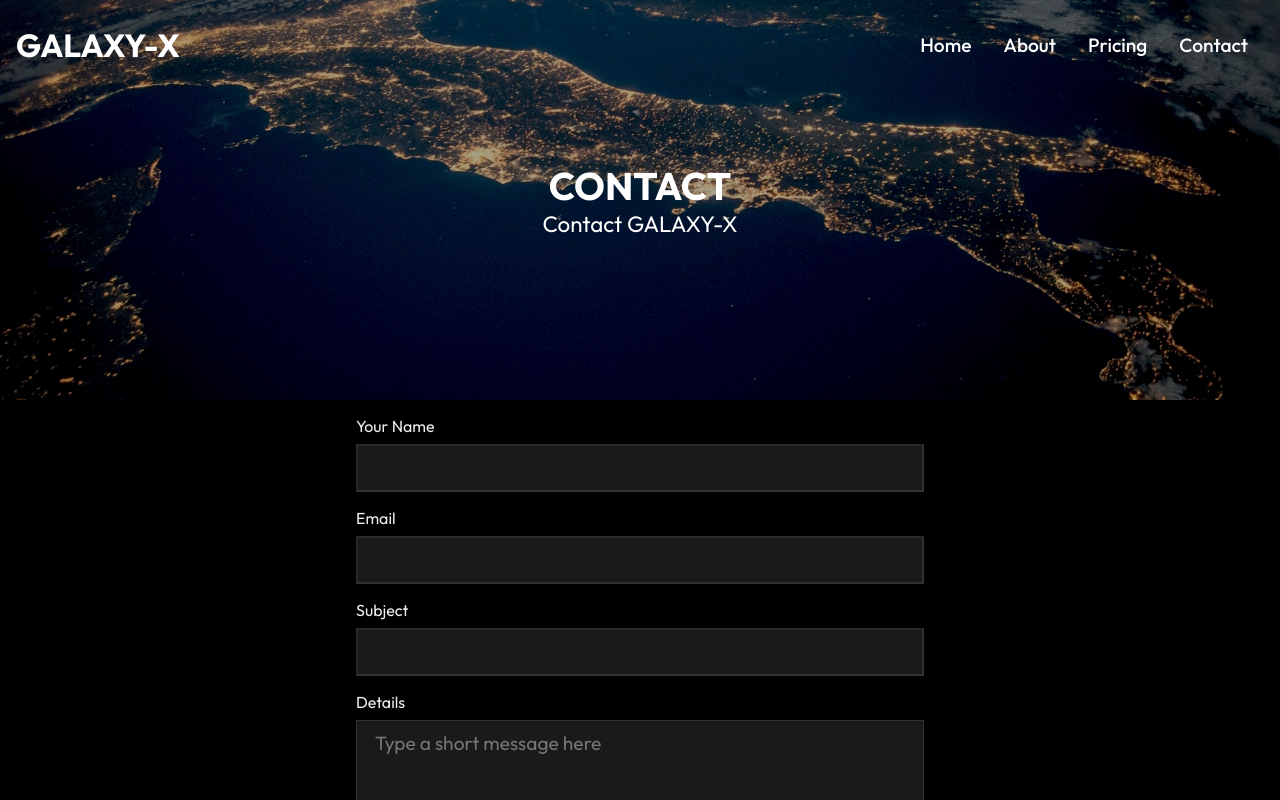
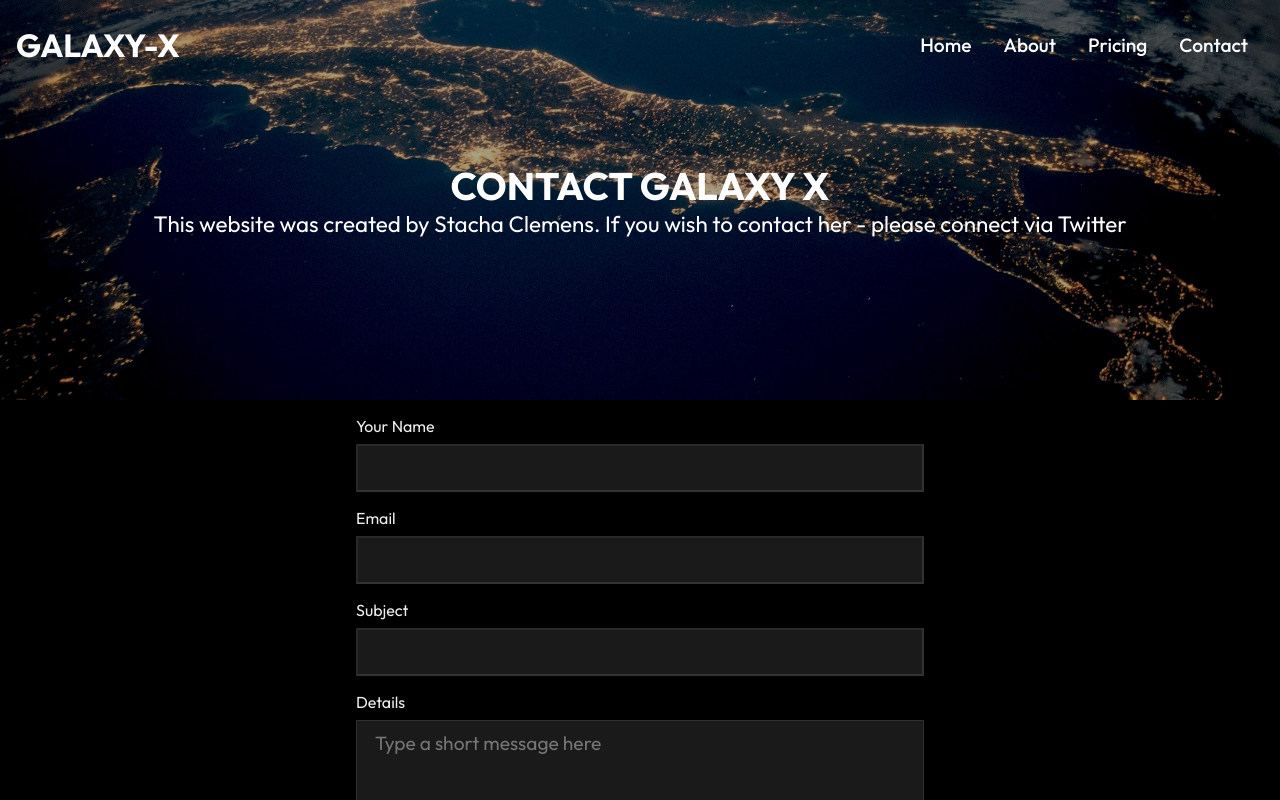
Before and after one commit to Stachacl/galaxy-x, a React (Create React App) app: page /contact in a window 1280 px wide. Shown: the top 800 px of the page. Built offline with nearby package versions, Linux system fonts and the light colour scheme.

Commit message:
changes tothe contact page

```diff
--- a/src/routes/Contact.js
+++ b/src/routes/Contact.js
@@ -8,7 +8,7 @@ const Contact = () => {
     return (
         <div>
             <Navbar />
-            <HeroImage heading='CONTACT' text='Contact GALAXY-X' />
+            <HeroImage heading='CONTACT GALAXY X' text='This website was created by Stacha Clemens. If you wish to contact her - please connect via Twitter' />
             <Form />
             <Footer/>
         </div>
```
